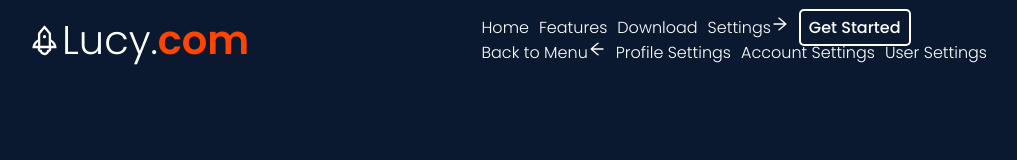
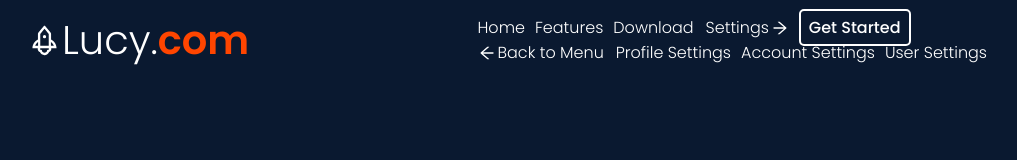
Before and after one commit to jordanr2m/react-responsive-menu-with-submenu, a React (Create React App) app: page / in a window 1280 px wide. Shown: the top 160 px of the page, without its empty margins (133-1150 px from the left). Built offline with nearby package versions, Linux system fonts and the light colour scheme.

Commit message:
Began adding styles to submenu on desktop.

```diff
--- a/src/components/navbar/Navbar.css
+++ b/src/components/navbar/Navbar.css
@@ -80,6 +80,26 @@ a.btn-orange:hover {
     }
 }
 
+/* ===== SUBMENU STYLES FOR DESKTOP ===== */
+/* Settings Link */
+li.submenu-link {
+    display: flex;
+    align-items: center;
+    justify-content: center;
+    cursor: pointer;
+}
+
+.submenu-link a {
+    padding: 0 2px;
+}
+
+/* Keep styles for shown and hidden the same. Only difference is the position  */
+.navbar #submenu-nav-links,
+.navbar #hide-submenu-nav-links {
+
+}
+
+
 /* Media query for mobile width */
 @media screen and (max-width: 600px) {
     .nav-btn {
--- a/src/components/navbar/Navbar.js
+++ b/src/components/navbar/Navbar.js
@@ -38,8 +38,8 @@ const Navbar = () => {
                     <li onClick={hideMenu}><a href="#">Home</a></li>
                     <li onClick={hideMenu}><a href="#">Features</a></li>
                     <li onClick={hideMenu}><a href="#">Download</a></li>
-                    {/* When click settings, we need to show submenu */}
-                    <li className='submenu-link' >
+                    {/* When click settings, we need to show submenu. Must use arrow function, cannot call setter function directly, bc it will run on pageload (or else get an infinite loop errror) */}
+                    <li className='submenu-link' onClick={() => setShowSubmenu(true)}>
                         <a href="#">Settings</a>
                         <AiOutlineArrowRight color="fff" size={18} />
                     </li>
@@ -50,8 +50,8 @@ const Navbar = () => {
                 {/* SUBMENU JSX */}
                 <ul className='nav-links submenu' id={showSubmenu ? "submenu-nav-links" : "hide-submenu-nav-links"}>
                     <li className='submenu-link'>
+                        <AiOutlineArrowLeft color="fff" size={18} />
                         <a href="#">Back to Menu</a>
-                        <AiOutlineArrowLeft color="fff" size={18} />
                     </li>
                     <li onClick={hideMenu}><a href="#">Profile Settings</a></li>
                     <li onClick={hideMenu}><a href="#">Account Settings</a></li>
```
